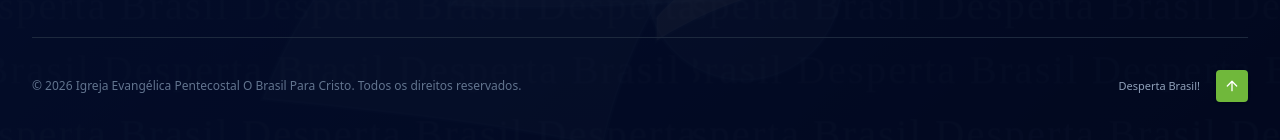
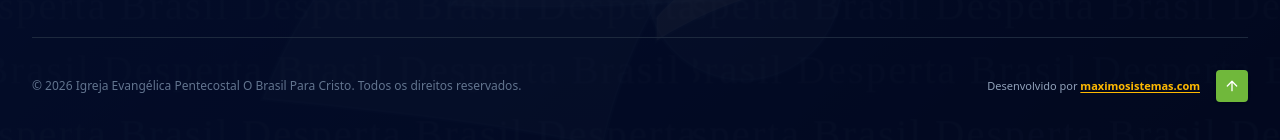
Before and after one commit to SidneyMaximo/igrejaobpcriolargo, a React (Vite) app: page / in a window 1280 px wide. Shown: the part 7574-7714 px from the top of the page. Built offline with nearby package versions, Linux system fonts and the light colour scheme; no server answers; the database is empty; a web font is replaced by a local one.

Commit message:
feat: adiciona credito desenvolvido por maximosistemas.com no rodape

```diff
--- a/src/components/Footer.tsx
+++ b/src/components/Footer.tsx
@@ -170,9 +170,17 @@ export const Footer: React.FC<FooterProps> = ({ onOpenAdminLogin, onNavigate })
             © {new Date().getFullYear()} Igreja Evangélica Pentecostal O Brasil Para Cristo. Todos os direitos reservados.
           </p>
 
-          <div className="flex items-center gap-4">
+          <div className="flex flex-wrap items-center gap-4">
             <span className="text-[11px] text-slate-400">
-              Desperta Brasil!
+              Desenvolvido por{' '}
+              <a
+                href="https://maximosistemas.com"
+                target="_blank"
+                rel="noopener noreferrer"
+                className="text-amber-400 hover:text-amber-300 font-semibold underline underline-offset-2 transition-colors"
+              >
+                maximosistemas.com
+              </a>
             </span>
             {/* Green Square Back-to-Top Button (Template Style) */}
             <button
```
